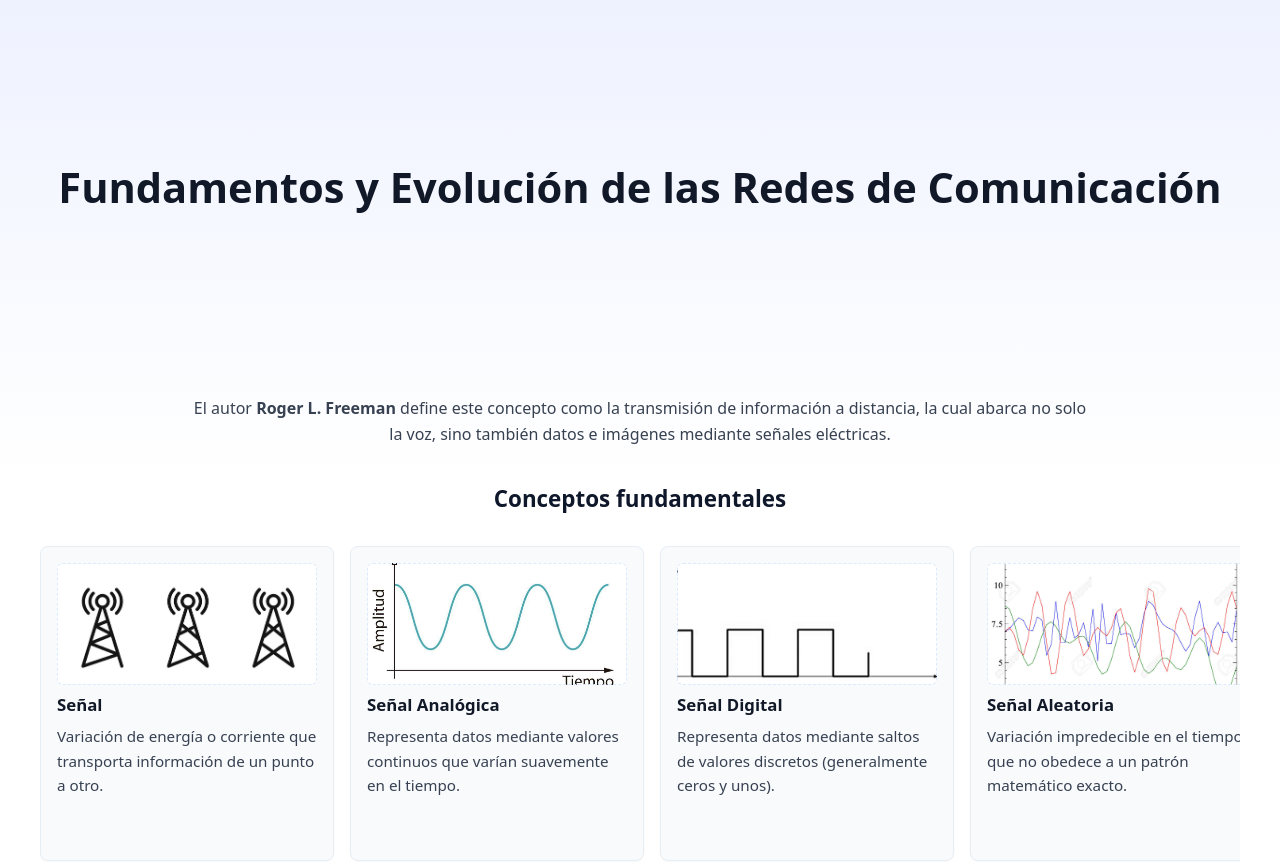
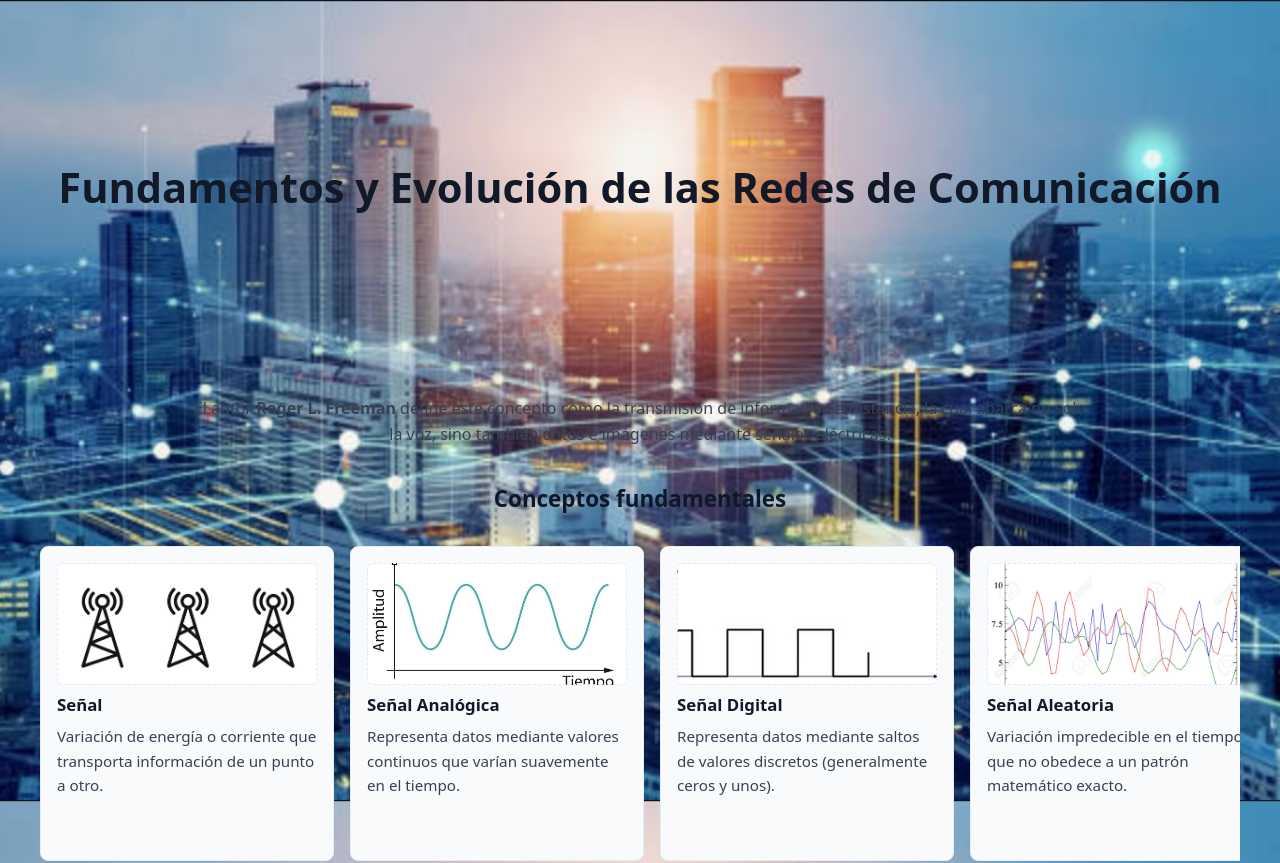
Before and after one commit to yirman/telecom-info-js, a Next.js app: page / in a window 1280 px wide. Shown: the top 863 px of the page. Built offline with nearby package versions, Linux system fonts and the light colour scheme.

Commit message:
background fix

```diff
--- a/pages/_app.js
+++ b/pages/_app.js
@@ -2,7 +2,7 @@
 import '../styles/globals.css'
 
 export default function MyApp({ Component, pageProps }) {
-  useEffect(() => {
+  /*useEffect(() => {
     if (typeof window === 'undefined') return
 
     const gradients = {
@@ -71,7 +71,7 @@
       observer.disconnect()
       if (currentOverlay) try { currentOverlay.remove() } catch (e) {}
     }
-  }, [])
+  }, [])*/
 
   return <Component {...pageProps} />
 }
--- a/styles/globals.css
+++ b/styles/globals.css
@@ -1,7 +1,16 @@
 html,body,#__next { height: 100%; }
-body { margin: 0; color: #111827; background: #ffffff; }
-/* smooth transition for background color changes */
-body { transition: background 700ms ease, color 400ms ease; }
+body {
+	margin: 0;
+	color: #111827;
+	/* Use the project background image for the whole page and keep it fixed */
+	background-image: url('/images/panels/background.jpg');
+	background-size: cover;
+	background-position: center;
+	background-attachment: fixed;
+	background-repeat: no-repeat;
+	/* Avoid transitioning the background to prevent flicker/vanish */
+	transition: color 400ms ease;
+}
 main { font-family: system-ui, -apple-system, 'Segoe UI', Roboto, 'Helvetica Neue', Arial; position: relative; z-index: 1; }
 
 /* Hero / centered title */
@@ -143,12 +152,14 @@
 	box-shadow: 0 8px 24px rgba(14,165,233,0.12);
 }
 
-/* Background themes triggered while scrolling */
-body.bg-hero { background: linear-gradient(180deg, #eef2ff 0%, #ffffff 60%); color: #0f172a; }
-body.bg-infographic { background: linear-gradient(180deg, #f0fdfa 0%, #ffffff 60%); color: #052e2f; }
-body.bg-slide { background: linear-gradient(180deg, #fff7ed 0%, #ffffff 60%); color: #3b2f1f; }
-body.bg-tabs { background: linear-gradient(180deg, #f8fafc 0%, #ffffff 60%); color: #0f172a; }
-body.bg-export { background: linear-gradient(180deg, #ffffff 0%, #f8fafc 100%); color: #0f172a; }
+/* Background themes triggered while scrolling: no color or background overrides */
+body.bg-hero,
+body.bg-infographic,
+body.bg-slide,
+body.bg-tabs,
+body.bg-export {
+	/* intentionally empty to preserve the page background image and text color */
+}
 
 /* Optional subtle transition for panels to blend with background */
 .slide-panel, .card { transition: background-color 500ms ease, transform 220ms ease; }
```
Also changed, not shown: public/images/panels/background.jpg (added).
